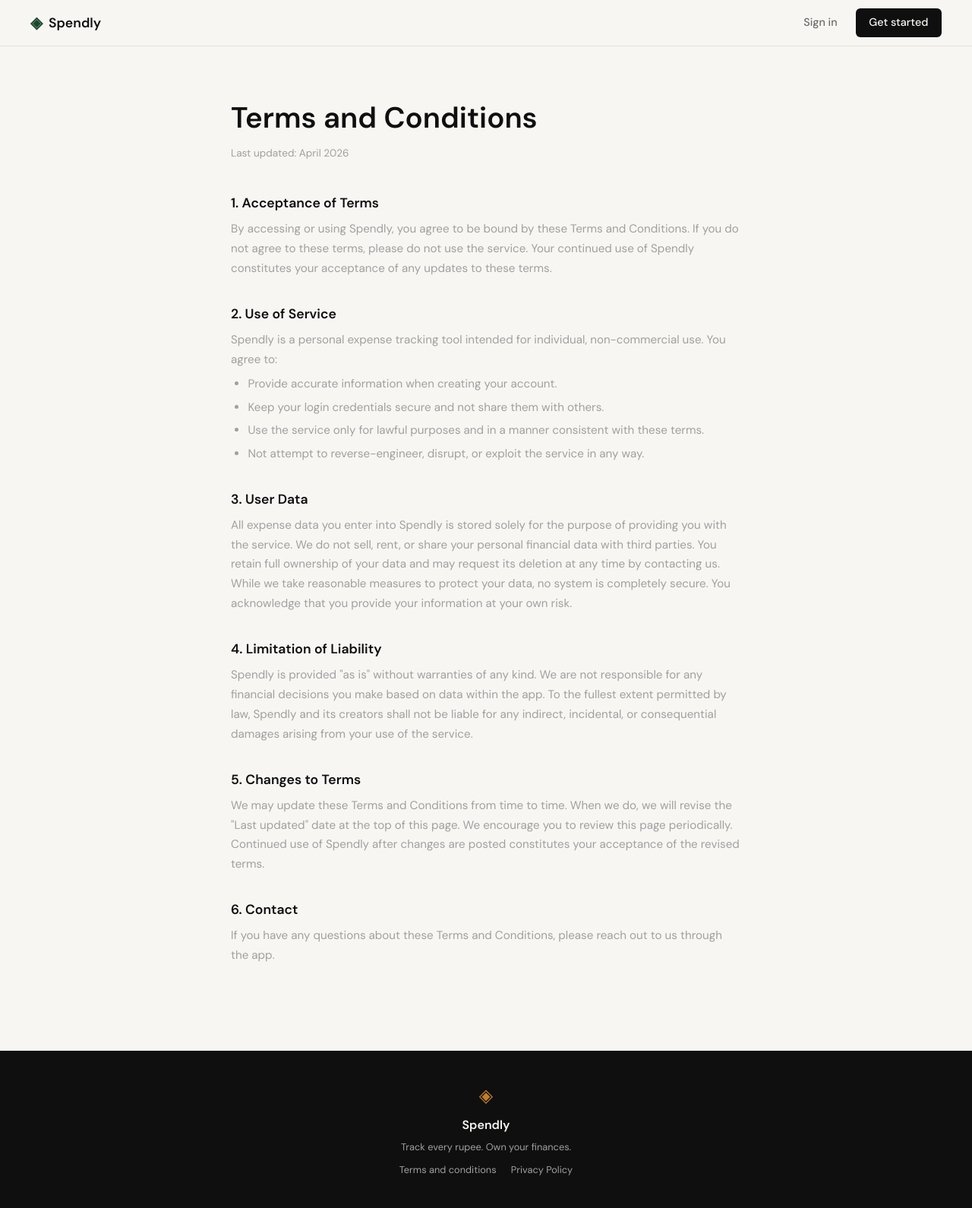
After one commit to jitul-bakshi/spendly, a Flask app: page /terms in a window 1280 px wide. The commit adds this page. Shown: the whole page at 76% size. Run offline with Flask 3, Linux system fonts and the light colour scheme.

Commit message:
landing: add terms and conditions page and route

```diff
--- a/app.py
+++ b/app.py
@@ -26,6 +26,11 @@ def login():
 # Placeholder routes — students will implement these                  #
 # ------------------------------------------------------------------ #
 
+@app.route("/terms")
+def terms():
+    return render_template("terms.html")
+
+
 @app.route("/logout")
 def logout():
     return "Logout — coming in Step 3"
--- a/static/css/style.css
+++ b/static/css/style.css
@@ -507,6 +507,70 @@ a { color: inherit; text-decoration: none; }
     color: var(--ink-faint);
 }
 
+.footer-links {
+    display: flex;
+    gap: 1.2rem;
+    margin-top: 0.2rem;
+}
+
+.footer-links a {
+    font-size: 0.8rem;
+    color: var(--ink-faint);
+    text-decoration: none;
+}
+
+.footer-links a:hover {
+    color: var(--ink);
+}
+
+/* ------------------------------------------------------------------ */
+/* Terms page                                                          */
+/* ------------------------------------------------------------------ */
+
+.terms-page {
+    max-width: 720px;
+    margin: 0 auto;
+    padding: 4rem 1.5rem 5rem;
+}
+
+.terms-title {
+    font-family: var(--serif);
+    font-size: 2.4rem;
+    margin-bottom: 0.3rem;
+}
+
+.terms-updated {
+    font-size: 0.85rem;
+    color: var(--ink-faint);
+    margin-bottom: 2.5rem;
+}
+
+.terms-section {
+    margin-bottom: 2rem;
+}
+
+.terms-section h2 {
+    font-size: 1.1rem;
+    font-weight: 600;
+    margin-bottom: 0.5rem;
+}
+
+.terms-section p,
+.terms-section li {
+    font-size: 0.95rem;
+    color: var(--ink-faint);
+    line-height: 1.7;
+}
+
+.terms-section ul {
+    padding-left: 1.4rem;
+    margin-top: 0.4rem;
+}
+
+.terms-section li {
+    margin-bottom: 0.3rem;
+}
+
 /* ------------------------------------------------------------------ */
 /* Responsive                                                          */
 /* ------------------------------------------------------------------ */
--- a/templates/base.html
+++ b/templates/base.html
@@ -35,7 +35,7 @@
             <span class="footer-name">Spendly</span>
             <p class="footer-copy">Track every rupee. Own your finances.</p>
             <div class="footer-links">
-                <a href="#">Terms and conditions</a>
+                <a href="/terms">Terms and conditions</a>
                 <a href="#">Privacy Policy</a>
             </div>
         </div>
--- /dev/null
+++ b/templates/terms.html
@@ -0,0 +1,51 @@
+{% extends "base.html" %}
+
+{% block title %}Terms and Conditions — Spendly{% endblock %}
+
+{% block content %}
+
+<section class="terms-page">
+    <div class="terms-inner">
+        <h1 class="terms-title">Terms and Conditions</h1>
+        <p class="terms-updated">Last updated: April 2026</p>
+
+        <div class="terms-section">
+            <h2>1. Acceptance of Terms</h2>
+            <p>By accessing or using Spendly, you agree to be bound by these Terms and Conditions. If you do not agree to these terms, please do not use the service. Your continued use of Spendly constitutes your acceptance of any updates to these terms.</p>
+        </div>
+
+        <div class="terms-section">
+            <h2>2. Use of Service</h2>
+            <p>Spendly is a personal expense tracking tool intended for individual, non-commercial use. You agree to:</p>
+            <ul>
+                <li>Provide accurate information when creating your account.</li>
+                <li>Keep your login credentials secure and not share them with others.</li>
+                <li>Use the service only for lawful purposes and in a manner consistent with these terms.</li>
+                <li>Not attempt to reverse-engineer, disrupt, or exploit the service in any way.</li>
+            </ul>
+        </div>
+
+        <div class="terms-section">
+            <h2>3. User Data</h2>
+            <p>All expense data you enter into Spendly is stored solely for the purpose of providing you with the service. We do not sell, rent, or share your personal financial data with third parties. You retain full ownership of your data and may request its deletion at any time by contacting us.</p>
+            <p>While we take reasonable measures to protect your data, no system is completely secure. You acknowledge that you provide your information at your own risk.</p>
+        </div>
+
+        <div class="terms-section">
+            <h2>4. Limitation of Liability</h2>
+            <p>Spendly is provided "as is" without warranties of any kind. We are not responsible for any financial decisions you make based on data within the app. To the fullest extent permitted by law, Spendly and its creators shall not be liable for any indirect, incidental, or consequential damages arising from your use of the service.</p>
+        </div>
+
+        <div class="terms-section">
+            <h2>5. Changes to Terms</h2>
+            <p>We may update these Terms and Conditions from time to time. When we do, we will revise the "Last updated" date at the top of this page. We encourage you to review this page periodically. Continued use of Spendly after changes are posted constitutes your acceptance of the revised terms.</p>
+        </div>
+
+        <div class="terms-section">
+            <h2>6. Contact</h2>
+            <p>If you have any questions about these Terms and Conditions, please reach out to us through the app.</p>
+        </div>
+    </div>
+</section>
+
+{% endblock %}
```
